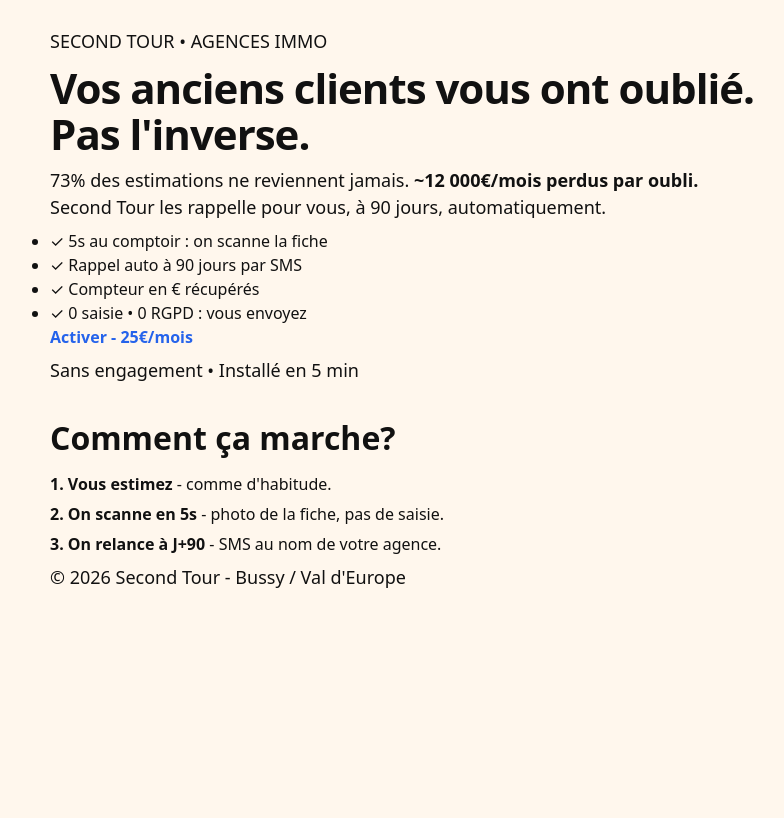
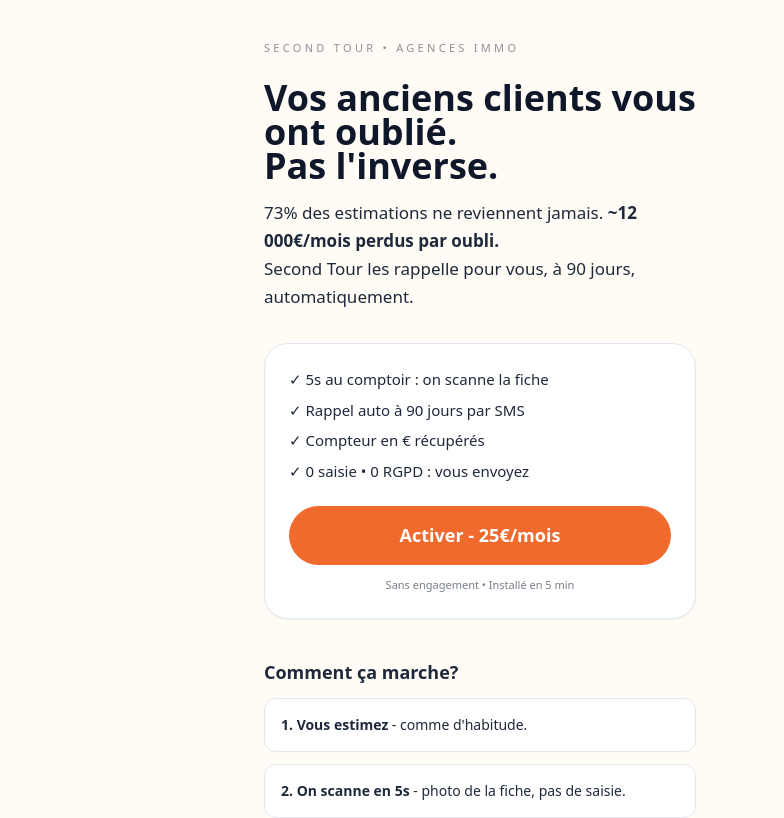
Before and after one commit to m29232899-bit/Second-tour, a Next.js app: page / in a window 1280 px wide. Shown: the top 818 px of the page, without its empty margins (160-944 px from the left). Built offline with nearby package versions, Linux system fonts and the light colour scheme.

Commit message:
Update globals.css

```diff
--- a/app/globals.css
+++ b/app/globals.css
@@ -1,8 +1,4 @@
-*{margin:0;padding:0;box-sizing:border-box}
-body{background:#FFF7ED;color:#111;font-family:system-ui,-apple-system,Segoe UI,Roboto,sans-serif;line-height:1.5;padding:20px;max-width:900px;margin:0 auto}
-h1{font-size:42px;font-weight:900;line-height:1.1;letter-spacing:-1px;margin:10px 0}
-h2{font-size:32px;font-weight:800;margin:30px 0 10px}
-p{margin:8px 0;font-size:18px}
-a{color:#2563EB;text-decoration:none;font-weight:600}
-a:hover{text-decoration:underline}
-div{margin:6px 0}
+@tailwind base;
+@tailwind components;
+@tailwind utilities;
+body{background:#FFFBF5}
```
